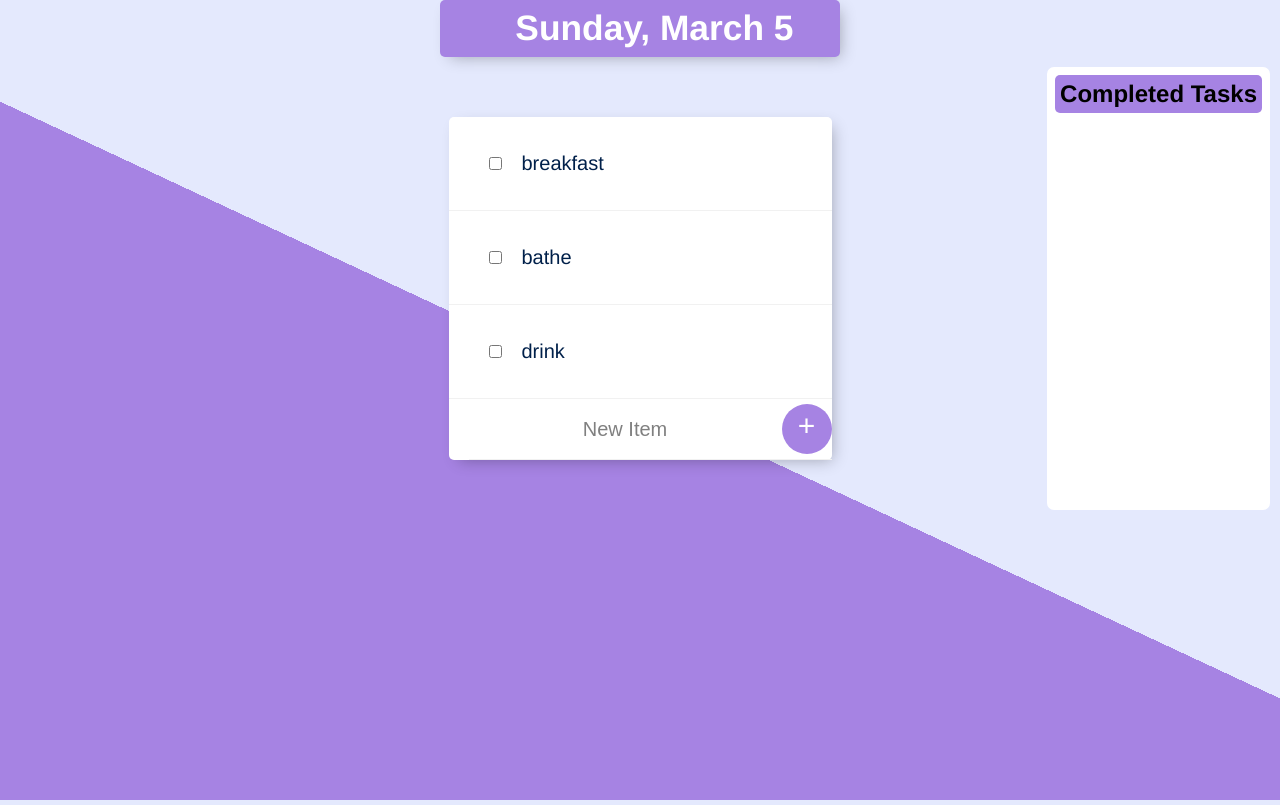
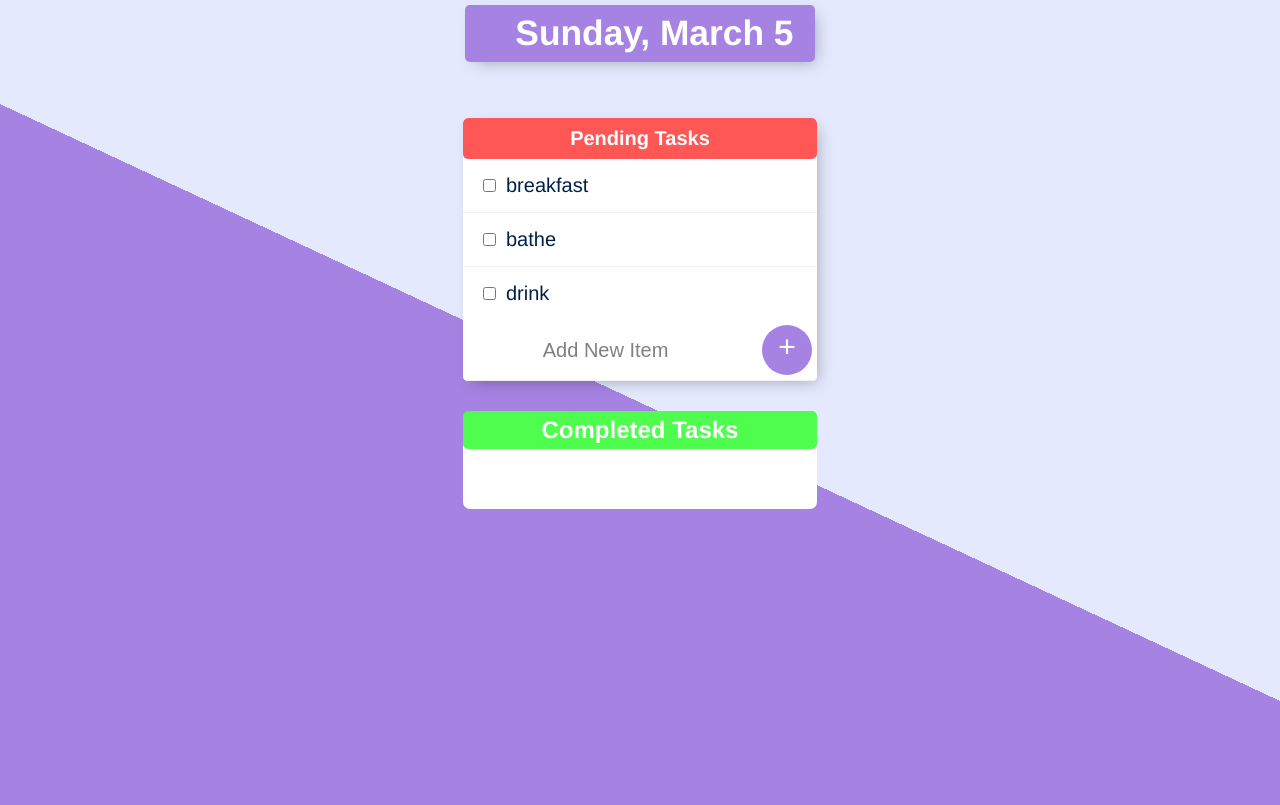
Before and after one commit to LahFlame/Lf-todo-list, a React (Create React App) app: page / in a window 1280 px wide. Built offline with nearby package versions, Linux system fonts and the light colour scheme.

Commit message:
added the completed component and improved the ui

```diff
--- a/public/index.html
+++ b/public/index.html
@@ -24,7 +24,7 @@
       work correctly both with client-side routing and a non-root public URL.
       Learn how to configure a non-root public URL by running `npm run build`.
     -->
-    <title>React App</title>
+    <title>LF todo</title>
   </head>
   <body>
     <noscript>You need to enable JavaScript to run this app.</noscript>
--- a/src/App.js
+++ b/src/App.js
@@ -1,13 +1,13 @@
 import './App.css';
 import Header from './component/header/header.component';
-import List from './component/list/list.component';
+import Container from './component/container/container';
 
 
 function App() {
   return (
     <div className="App">
       <Header />
-      <List />
+      <Container />
     </div>
   );
 }
--- a/src/component/completed-list/completed-task.component.jsx
+++ b/src/component/completed-list/completed-task.component.jsx
@@ -2,21 +2,24 @@ import React from "react";
 import "./completed-task.styles.css"
 
 
-const CompletedTask = ({removedTodos}) => {
+const CompletedTask = ({removedTodos,handleReset}) => {
 
     return(
         <article className="completed">
-            <h2>
+            <h2 >
                 Completed Tasks
             </h2>
-            <section>
+            <section className="completed-section">
                    <ul>
                         {
                     removedTodos.map(todo =>
-                        <li>{todo.activity}</li>
+                        <li key={`${todo.activity} a`}>{todo.activity}</li>
                         )
                         }
                     </ul>
+                    {
+                        removedTodos.length ? <button onClick={handleReset}>-</button> : null
+                    }
             </section>
         </article>
     )
--- a/src/component/completed-list/completed-task.styles.css
+++ b/src/component/completed-list/completed-task.styles.css
@@ -1,19 +1,51 @@
 .completed{
-    position: absolute;
-    right: 10px;
-    bottom: 0;
-    top: 0;
+
     background-color: white;
     border-radius: 7px;
-    padding: 8px;
+    position: relative;
+    color: rgb(20, 20, 20);
 }
 .completed h2{
-    background-color: #A683E3;
+    background-color: rgba(53, 253, 53, 0.87);
     border-radius: 5px;
     padding: 5px;
-    width: 100%
+    width: 100%;
+    color: rgb(255, 255, 255);
+}
+.animate{
+    animation: shine 500ms ease-in  2;
+}
+@keyframes shine {
+    0%{
+        opacity: 0;
+    }
+    100%{
+        opacity: 1;
+    }
+}
+.completed-section{
+    min-height: 60px;
 }
 
-ul{
+.completed-section ul{
     list-style-position: inside;
+    list-style-type: circle;
+    padding: 7px;
 }
+.completed-section li{
+    padding: 5px;
+    font-size: 20px;
+}
+.completed-section button{
+    position: absolute;
+    bottom: 10px;
+    right: 10px;
+    width: 40px;
+    height: 40px;
+    border-radius: 50%;
+    border-color: transparent;
+    background-color: #A683E3;
+    color: #fff;
+    text-align: center;
+    font-size: 30px;
+}
--- a/src/component/list/list.component.jsx
+++ b/src/component/container/container.jsx
@@ -1,10 +1,10 @@
 import React from "react";
-import "./list.styles.css"
+import "./container.styles.css"
 import { useState } from "react";
 import PendingList from "../pending-list/pending-list.component";
 import CompletedTask from "../completed-list/completed-task.component";
 
-const List = () => {
+const Container = () => {
     const [todos,setTodos] = useState([
         {
             activity: "breakfast",
@@ -29,6 +29,9 @@ const List = () => {
     }
     const handleSubmit = (e) => {
         e.preventDefault();
+        if(inputValue === ""){
+            return;
+        }
         setTodos(
             [...todos,
                 {
@@ -54,7 +57,11 @@ const List = () => {
         )
 
     }
-
+    const handleReset = () => {
+        setRemovedTodos(
+            []
+        )
+    }
     const wait = (ms) => new Promise(resolve => setInterval(resolve,ms));
 
     return(
@@ -65,12 +72,14 @@ const List = () => {
                 handleChange={handleChange}
                 handleCheckedChange={handleCheckedChange}
                 inputValue={inputValue}
+
             />
             <CompletedTask
                 removedTodos={removedTodos}
+                handleReset={handleReset}
             />
         </div>
     )
 }
 
-export default List;
+export default Container;
--- /dev/null
+++ b/src/component/container/container.styles.css
@@ -0,0 +1,16 @@
+.container{
+  display: flex;
+  flex-direction: column;
+  padding: 1rem 3rem;
+  margin: 0 auto;
+}
+
+@media screen and (min-width: 470px) {
+  .container{
+    max-width: 450px;
+    position: relative;
+  }
+  .completed{
+
+  }
+}
--- a/src/component/header/header.styles.css
+++ b/src/component/header/header.styles.css
@@ -1,12 +1,11 @@
 .header{
-  max-width: 400px;
-  margin: 0 auto 10px;
+  max-width: 350px;
+  margin: 5px auto 10px;
   background: white;
   border-radius: 5px;
   box-shadow: 5px 5px 15px -5px rgba(0, 0, 0, 0.3);
   background-color: #A683E3;
   text-align: center;
-
 }
 h1{
     color: #fff;
--- a/src/component/list-item/list-item.component.jsx
+++ b/src/component/list-item/list-item.component.jsx
@@ -4,8 +4,8 @@ import "./list-item.styles.css"
 const ListItem = ({todo,handleCheckedChange}) => {
     return(
             <div className="list-item">
-                <label htmlFor="todo">
-                    <input type="checkbox" value={todo.activity} id="todo" onChange={handleCheckedChange}/>
+                <label htmlFor={todo.id}>
+                    <input type="checkbox" value={todo.activity} id={todo.id} onChange={handleCheckedChange}/>
                     <span>{todo.activity}</span>
                 </label>
             </div>
--- a/src/component/list-item/list-item.styles.css
+++ b/src/component/list-item/list-item.styles.css
@@ -1,9 +1,19 @@
 .list-item{
-  min-height: 70px;
+  min-height: 40px;
   display: flex;
   align-items: center;
   border-bottom: 1px solid #F1F1F1;
 }
 .list-item:last-child {
     border-bottom: 0;
-  }
+}
+.list-item label {
+  margin: 0;
+  padding: 10px;
+  font-size: 20px;
+  font-weight: 200;
+  color: #00204a;
+}
+label:hover{
+cursor: pointer;
+}
--- a/src/component/list/list.styles.css
+++ /dev/null
@@ -1,4 +0,0 @@
-.container{
-  display: flex;
-  position: relative;
-}
--- a/src/component/pending-list/pending-list.component.jsx
+++ b/src/component/pending-list/pending-list.component.jsx
@@ -5,13 +5,20 @@ import ListItem from "../list-item/list-item.component";
 
 const PendingList = ({todos,handleChange,handleCheckedChange,handleSubmit,inputValue}) => {
     return(
-        <article className="list">
+        <article className="pending">
+            <h2>Pending Tasks</h2>
             {
-                todos.map((todo) => <ListItem key={todo.id} todo={todo} handleCheckedChange={handleCheckedChange} />)
+                <section>
+                    {
+                        todos.map((todo) => <ListItem key={todo.id} todo={todo} handleCheckedChange={handleCheckedChange} />)
+                    }
+                </section>
             }
-            <form className="item" onSubmit={handleSubmit}>
-                <input type="text" name="" value={inputValue} onChange={handleChange} placeholder="New Item"/>
-                <button type="submit">+</button>
+            <form onSubmit={handleSubmit}>
+                <div className="item">
+                    <input type="text" name="" value={inputValue} onChange={handleChange} placeholder="Add New Item"/>
+                    <button type="submit">+</button>
+                </div>
             </form>
         </article>
     )
--- a/src/component/pending-list/pending-list.styles.css
+++ b/src/component/pending-list/pending-list.styles.css
@@ -1,39 +1,48 @@
-.list{
-    max-width: 400px;
-    margin: 50px auto;
+.pending{
+    width: 100%;
+    margin: 30px auto;
     background: white;
     border-radius: 5px;
     box-shadow: 5px 5px 15px -5px rgba(0, 0, 0, 0.3);
+    max-height: 400px;
+    overflow: scroll;
+    position: relative;
   }
-  input:checked+span {
+  .pending h2{
+    background-color: rgba(255, 0, 0, 0.664);
+    padding: 9px;
+    border-radius: 5px;
+    color: #fff;
+    font-size: 20px;
+    position: sticky;
+    top: 0;
+    left: 0;
+    right: 0;
+  }
+ input:checked+span {
       text-decoration: line-through;
       text-decoration-color: #A683E3;
     }
 
   input[type="checkbox"] {
-      margin: 20px;
+      margin: 10px;
     }
-  label {
-      margin: 0;
-      padding: 20px;
-      font-size: 20px;
-      font-weight: 200;
-      color: #00204a;
-    }
-  label:hover{
-    cursor: pointer;
-  }
   .item{
       min-height: 50px;
       display: flex;
+      justify-content: space-between;
       align-items: center;
       border-bottom: 1px solid #F1F1F1;
+      padding: 0 5px;
+      background-color: white;
   }
   form{
     text-align: center;
-    margin-left: 20px;
+    position: sticky;
+    bottom: 0;
+    /* margin-left: 20px; */
   }
-  button {
+  button[type="submit"] {
       min-height: 50px;
       width: 50px;
       border-radius: 50%;
@@ -46,7 +55,7 @@
       text-align: center;
     }
 
-    input[type="text"] {
+    .item input[type="text"] {
       text-align: center;
       height: 60px;
       top: 10px;
@@ -54,10 +63,10 @@
       background: transparent;
       font-size: 20px;
       font-weight: 200;
-      width: 313px;
+      width: 80%;
     }
 
-    input[type="text"]:focus {
+    .item input[type="text"]:focus {
       outline: none;
       box-shadow: inset 0 -3px 0 0 #A683E3;
     }
```
